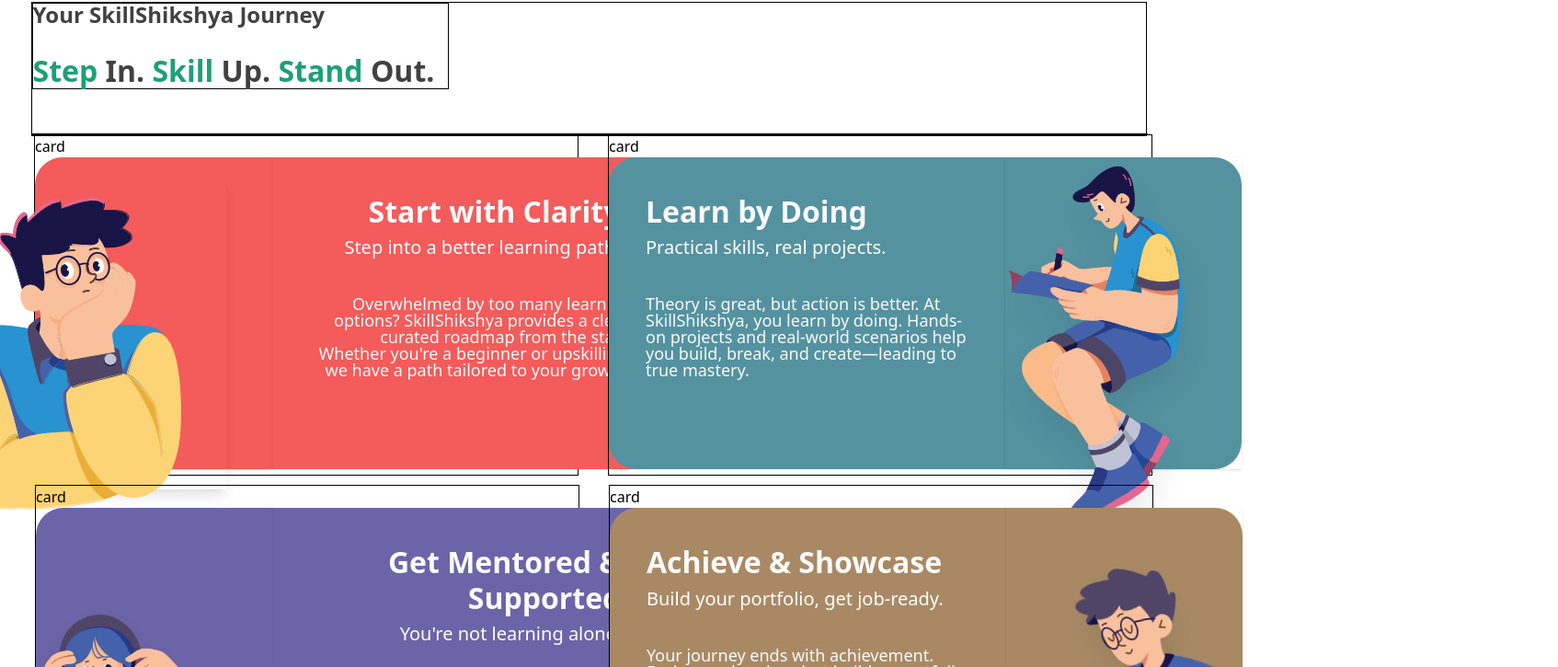
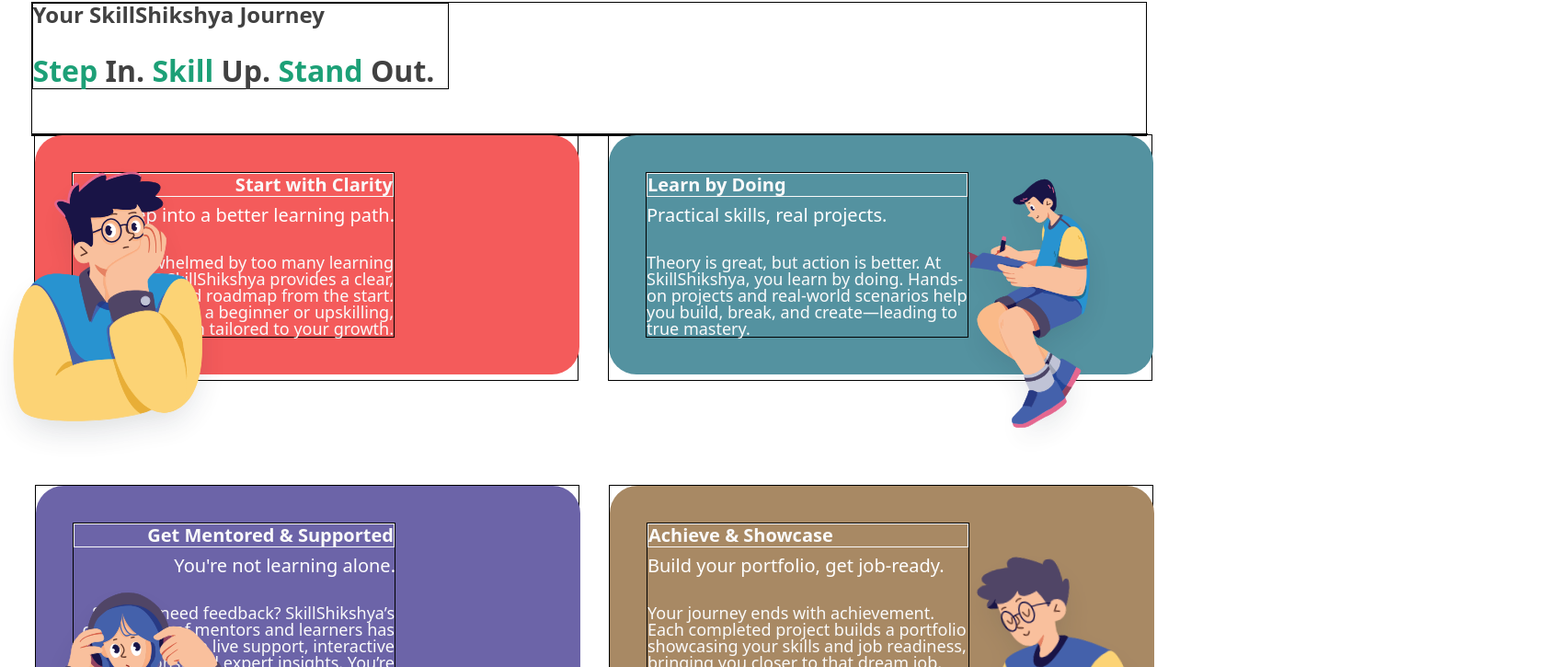
Before and after one commit to KshitizRajan7/task2, a Next.js app: page / in a window 1280 px wide. Shown: the part 355-1080 px from the top of the page at 92% size, 1694 px wide, since content can reach past the window. Built offline with nearby package versions, Linux system fonts and the light colour scheme.

Commit message:
chore: arrange assets according to provided specifications

```diff
--- a/src/components/Dynamic Card/Card.jsx
+++ b/src/components/Dynamic Card/Card.jsx
@@ -5,7 +5,6 @@
   return (
     <div className='inline-flex w-[592px] border'>
       <div>
-        card
         <TopCard title={title} text1={text1} text2={text2} text3={text3} />
       </div>
     </div>
--- a/src/components/Dynamic Card/Group.jsx
+++ b/src/components/Dynamic Card/Group.jsx
@@ -4,7 +4,7 @@
     return (
         <div>
             {/* clarity */}
-            {title == "clarity" && (<div className='relative   '>
+            {/* {title == "clarity" && (<div className=''>
                 <div className='w-[257.39px] h-[338.59px] top-[22px] left-[-49px] absolute shadow-lg'>
                     <img src='clarity/body1.svg' alt='body1' className='w-[35.44px] h-[118.12px] top-[179.59px] left-[-28.79px] absolute' />
                     <img src='clarity/body1Line.svg' alt='body1Line' className='w-[36.39px] h-[119.04px] top-[179.06px] left-[-29.29px] absolute' />
@@ -72,19 +72,21 @@
                     <img src='clarity/color3Line.svg' alt='color3Line' className='w-[13.64px] h-[11.47px] top-[194.55px] left-[63.69px] absolute' />
                 </div>
             </div>)
+            } */}
+            {title == "clarity" && <img src='clarity/clarity.svg' alt="clarity" className='w-[257.39px] h-[338.59px] top-[22px] left-[-49px] absolute' />
             }
             {/* learn */}
-            {title == "learn" && (<div className='relative'>
-                <img src='learn/learn.svg' alt="learn" className='w-[280.35px] h-[567px] top-[-60px] left-[-30px] absolute' />
-            </div>)}
+            {title == "learn" && (
+                <img src='learn/learn.svg' alt="learn" className='w-[180.35px] h-[367px] top-[14px] left-[367px] absolute' />
+            )}
             {/* mentor */}
-            {title == "mentor" && <div className='relative w-[500px]'>
-                <img src='mentor/mentor.svg' alt="learn" className='w-[450.04px] h-[249.97px] top-[106px] left-[-150.92px] absolute' />
-            </div>}
+            {title == "mentor" && (
+                <img src='mentor/mentor.svg' alt="learn" className='w-[307.04px] h-[249.97px] top-[106px] left-[-48.92px] absolute' />
+            )}
             {/* job */}
-            {title == "job" && <div className='relative w-[600px]'>
-                <img src='job/job.svg' alt="job" className='w-[480.04px] h-[310.77px] top-[53.56px] left-[-100.66px] rotate-[-6.05deg] absolute' />
-            </div>}
+            {title == "job" && (
+                <img src='job/job.svg' alt="job" className='w-[280.04px] h-[310.77px] top-[53.56px] left-[317.66px] rotate-[-6.05deg] absolute' />
+            )}
         </div >
     )
 }
--- a/src/components/Dynamic Card/MiddleCard.jsx
+++ b/src/components/Dynamic Card/MiddleCard.jsx
@@ -2,24 +2,23 @@
 
 const MiddleCard = ({ text1, text2, text3 }) => {
   return (
-    <div className='inline-flex flex-col top-[58px] left-[206px] gap-[32px] '>
+    <div className='inline-flex flex-col top-[58px] left-[206px] gap-[32px] w-[351px] border'>
       {/* MiddleTop  */}
       <div className='inline-flex flex-col gap-[10px] '>
         {/* top middle top  */}
         <div className='inline-flex gap-[10px]'>
-          <p className='font-nohemi w-[339px] font-bold text-[32px] leading-[120%] tracking-normal  text-[#FAFAFA]      '>
+          <p className='font-nohemi border w-[417px] font-bold text-[20px] leading-[120%] tracking-normal text-[#FAFAFA]'>
             {text1}
           </p>
         </div>
         {/* TopMiddleTop text */}
-        <p className='font-outfit w-[339px] h-[30px] font-medium text-xl leading-[100%] tracking-normal  text-[#FFFFFF]'>
+        <p className='font-outfit w-[350px] font-medium text-xl leading-[100%] tracking-normal text-[#FFFFFF]'>
           {text2}
         </p>
       </div>
-      <p className='w-[351px] h-[115px] font-normal text-lg leading-[100%] tracking-normal  text-[#FAFAFA]  '>
+      <p className=' font-normal text-lg leading-[100%] tracking-normal text-[#FAFAFA]'>
         {text3}</p>
     </div>
   )
 }
-
 export default MiddleCard
--- a/src/components/Dynamic Card/TopCard.jsx
+++ b/src/components/Dynamic Card/TopCard.jsx
@@ -4,23 +4,23 @@
 
 const TopCard = ({ title, text1, text2, text3 }) => {
   return (
-    <div className={`inline-flex rounded-[30px]  ${title === 'clarity' && 'bg-[#F45B5B]'} ${title === 'learn' && 'bg-[#5492A0]'} ${title === 'mentor' && 'bg-[#6C64A8]'} ${title === 'job' && 'bg-[#A88964]'} `}>
+    <div className={`inline-flex rounded-[30px] w-[592px] ${title === 'clarity' && 'bg-[#F45B5B]'} ${title === 'learn' && 'bg-[#5492A0]'} ${title === 'mentor' && 'bg-[#6C64A8]'} ${title === 'job' && 'bg-[#A88964]'} relative`}>
       {/* group */}
-      {title === "clarity" || title === "mentor" ? (<div className={`top-[22px] left-[-49px] w-[257.39px] h-[338.59px] shadow-sm  `}>
+      {title === "clarity" || title === "mentor" ? (
         <Group title={title} />
-      </div>) : (
-        <div className='top-[58px] left-[206px]    p-10 text-left'>
+      ) : (
+        <div className={`${ title == 'clarity' && 'top-[1px] left-[px] absolute'} p-10 text-left`}>
           <MiddleCard text1={text1} text2={text2} text3={text3} />
         </div>
       )
       }
 
-      {title === "clarity" || title === "mentor" ? (<div className='top-[58px] left-[206px]    p-10 text-right'>
+      {title === "clarity" || title === "mentor" ? (<div className='top-[58px] left-[206px] p-10 text-right'>
         <MiddleCard text1={text1} text2={text2} text3={text3} />
       </div>) :
-        (<div className='top-[22px] left-[-49px] w-[257.39px] h-[338.59px] shadow-sm  '>
+        (
           <Group title={title} />
-        </div>)
+        )
       }
     </div>
   )
--- a/src/components/frame bottom/Frame2.jsx
+++ b/src/components/frame bottom/Frame2.jsx
@@ -3,7 +3,7 @@
 
 const Frame2 = ({ title, text1, text2, text3 }) => {
   return (
-    <div className='inline-flex top-[381.17px] left-[-2.5px] gap-[32px] '>
+    <div className='inline-flex top-[381.17px] left-[-2.5px] gap-[32px]'>
       <Card title={title} text1={text1} text2={text2} text3={text3} />
     </div>
   )
```
Also changed, not shown: public/clarity/clarity.svg (added).
